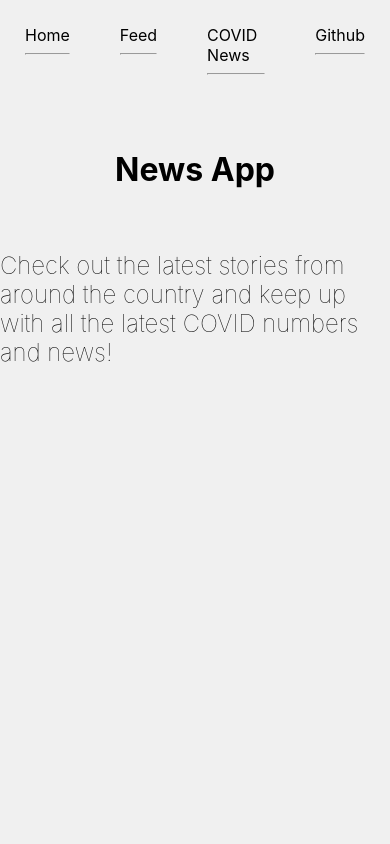
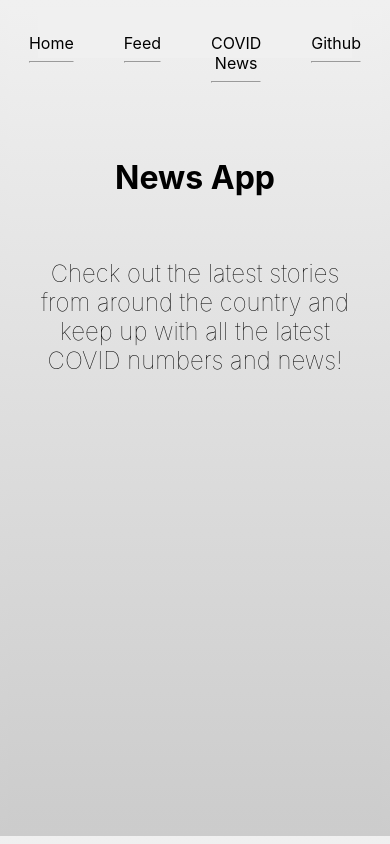
Before and after one commit to jacobwalton/news-app, a Next.js app: page / in a window 390 px wide. Built offline with nearby package versions, Linux system fonts and the light colour scheme.

Commit message:
fixed media breakpoint and additional styling

```diff
--- a/pages/covid.js
+++ b/pages/covid.js
@@ -1,5 +1,4 @@
 import styles from "../styles/COVID.module.css";
-import Head from 'next/head';
 import numeral from "numeral";
 import { Toolbar } from "../components/toolbar";
 
--- a/pages/index.js
+++ b/pages/index.js
@@ -3,10 +3,8 @@ import styles from '../styles/Home.module.css'
 
 export default function Home() {
   return (
-  <div className='page-container'>
-
+  <div className={styles.container}>
   <Toolbar />
-
     <div className={styles.main}>
 
         <h1 className={styles.header}>News App</h1>
--- a/styles/COVID.module.css
+++ b/styles/COVID.module.css
@@ -51,26 +51,6 @@
   margin-top: -20px;
 }
 
-@media (max-width: 460px) {
-  .container {
-    flex-wrap: wrap;
-  }
-  .containerLeft {
-    flex-grow: 2;
-    background-image: linear-gradient(
-      to bottom,
-      rgb(255, 255, 255),
-      rgb(236, 235, 235)
-    );
-  }
-  .containerRight {
-    flex-grow: 2;
-  }
-  .content {
-    margin: 0 auto;
-  }
-}
-
 .main {
   display: flex;
   margin-top: 50px;
@@ -86,7 +66,7 @@
 }
 
 .post {
-  width: 500px;
+  width: 95%;
   margin-bottom: 25px;
   padding-bottom: 25px;
   border-bottom: 1px solid black;
@@ -101,18 +81,26 @@
   cursor: pointer;
   text-align: center;
 }
-.paginator {
-  width: 100%;
-  display: flex;
-  justify-content: center;
+
+@media (max-width: 770px) {
+  .container {
+    justify-content: center;
+    margin-top: 30px;
+    flex-wrap: wrap;
+  }
+  .containerLeft {
+    justify-content: center;
+    flex-grow: 2;
+    background-image: linear-gradient(
+      to bottom,
+      rgb(255, 255, 255),
+      rgb(236, 235, 235)
+    );
+  }
+  .containerRight {
+    margin-bottom: 20px;
+  }
+  .content {
+    margin: 0 auto;
+  }
 }
-.paginator div {
-  margin: 25px;
-}
-.paginator .active {
-  cursor: pointer;
-}
-.paginator .disabled {
-  cursor: not-allowed;
-  color: rgb(179, 179, 179);
-}
--- a/styles/Feed.module.css
+++ b/styles/Feed.module.css
@@ -1,6 +1,6 @@
 .main {
   display: flex;
-  margin-top: 50px;
+  margin: 50px 0px 0px 0px;
   align-items: center;
   flex-direction: column;
 }
@@ -13,7 +13,7 @@
 }
 
 .post {
-  width: 500px;
+  width: 95%;
   margin-bottom: 25px;
   padding-bottom: 25px;
   border-bottom: 1px solid black;
--- a/styles/Home.module.css
+++ b/styles/Home.module.css
@@ -1,3 +1,9 @@
+.container {
+  min-height: 820px;
+  margin: 0px 30px 0px 30px;
+  text-align: center;
+}
+
 .main {
   flex: 1;
   display: flex;
--- a/styles/globals.css
+++ b/styles/globals.css
@@ -1,10 +1,14 @@
 html,
 body {
-  background-color: rgb(240, 240, 240);
+  background-image: linear-gradient(
+    to top,
+    rgb(204, 204, 204),
+    rgb(240, 240, 240)
+  );
   padding: 0;
-  margin: 0;
   font-family: -apple-system, BlinkMacSystemFont, Segoe UI, Roboto, Oxygen,
     Ubuntu, Cantarell, Fira Sans, Droid Sans, Helvetica Neue, sans-serif;
+  min-height: 1vh;
 }
 
 a {
```
